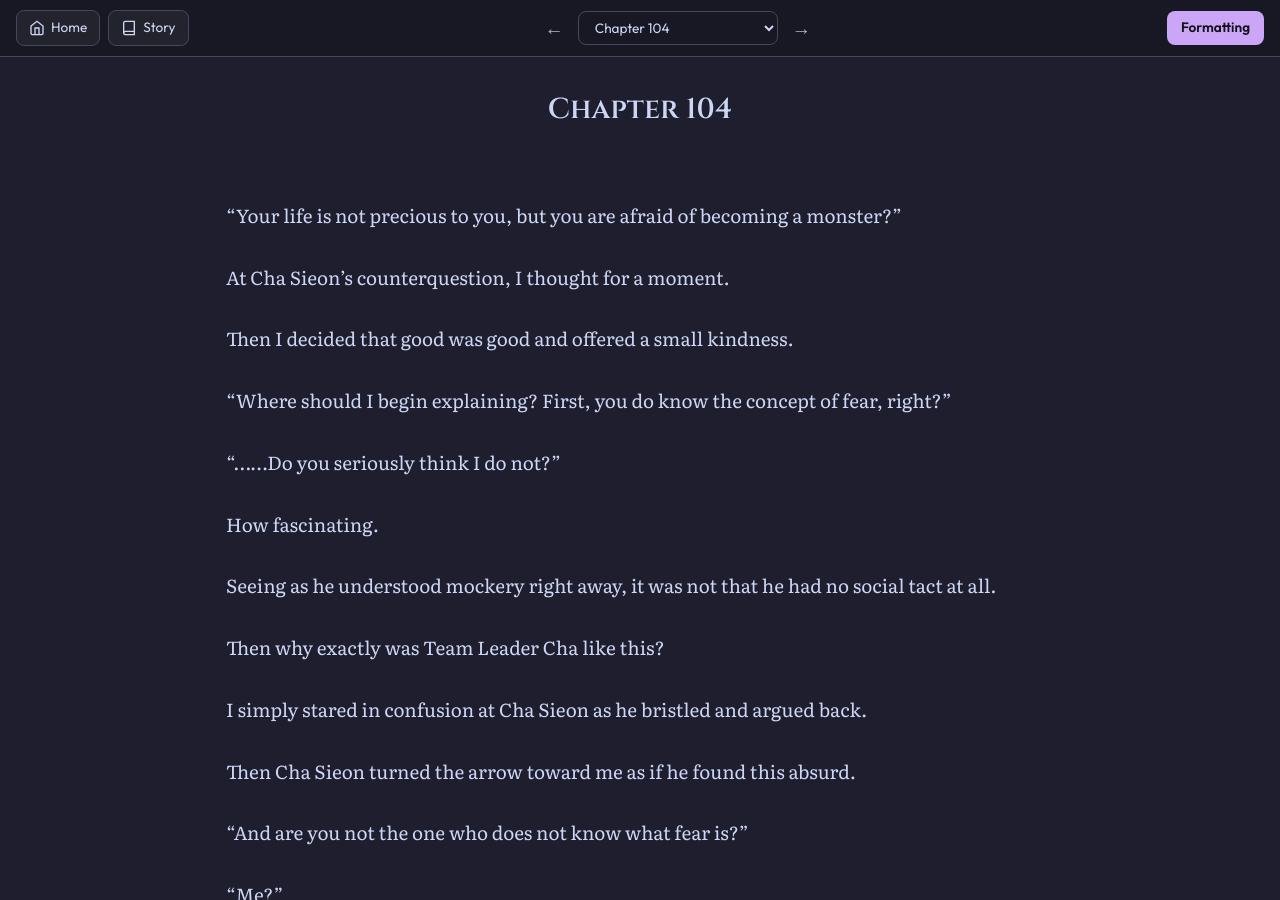
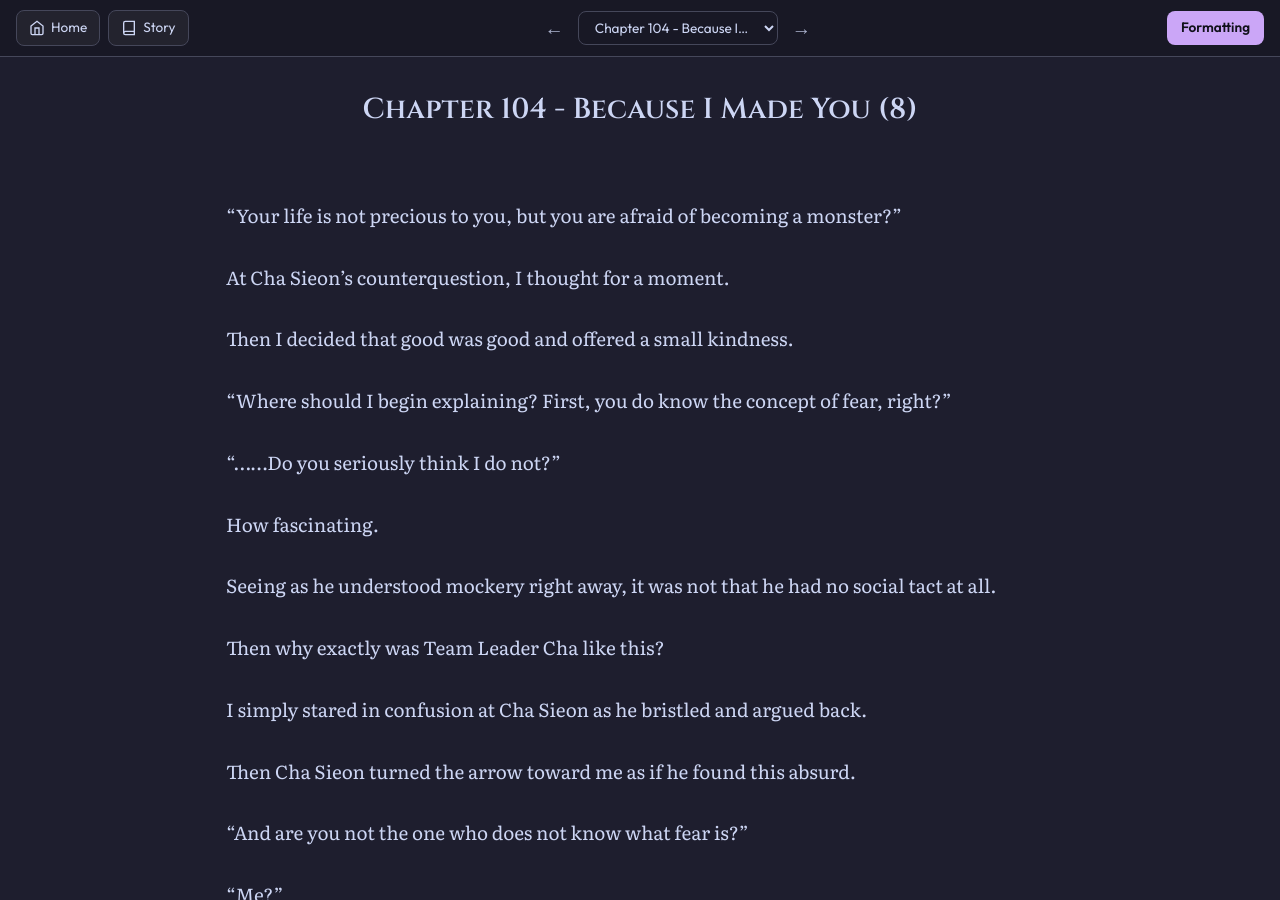
Before and after one commit to soleumn/soleumn.github.io, a Jekyll site: the page built from _chapters/esg/ch104.md, in a window 1280 px wide and 900 px high. Built offline with Jekyll 4.4.1, drawn with Linux system fonts in a browser that asks for light colours; comment, search, counter and statistics services are not loaded.

Commit message:
Update ch104.md

```diff
--- a/_chapters/esg/ch104.md
+++ b/_chapters/esg/ch104.md
@@ -1,5 +1,5 @@
 ---
-title: "Chapter 104"
+title: "Chapter 104 - Because I Made You (8)"
 categories: esg
 capitulo: 104
 ---
```
